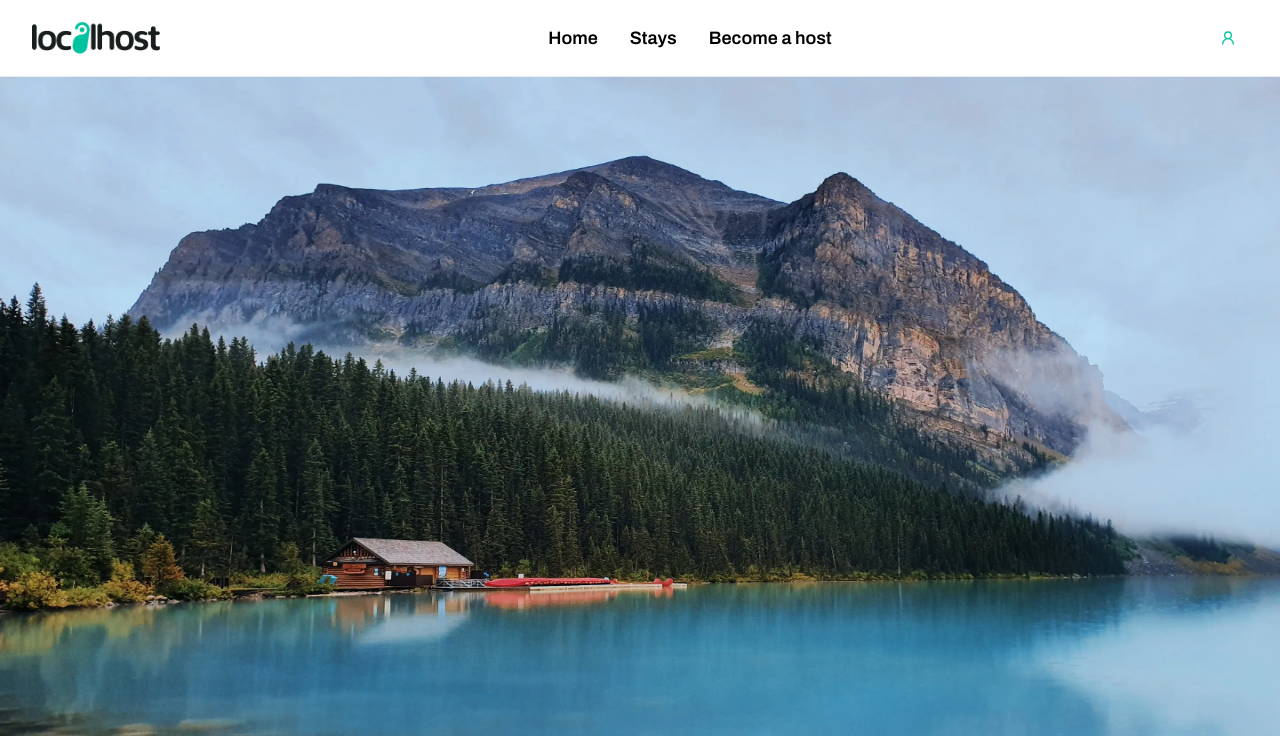
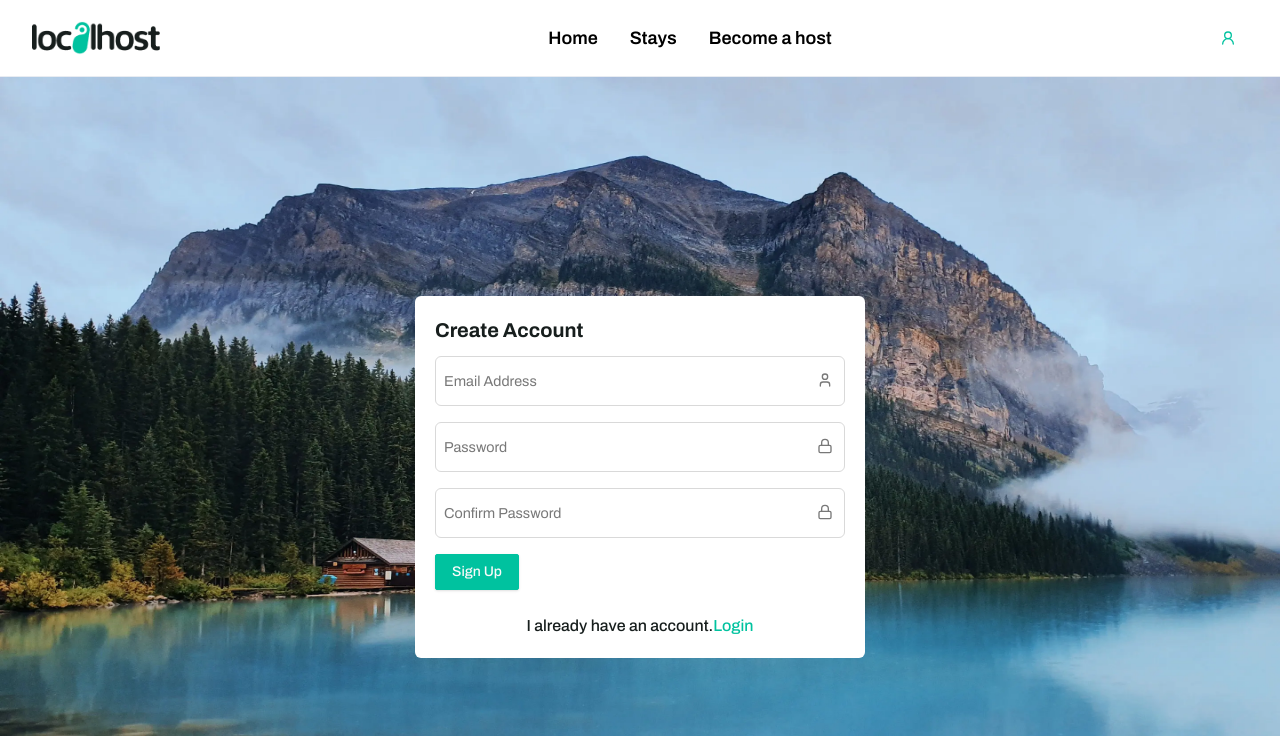
Before and after one commit to alaashalaby/Localhost-Website, a Next.js app: page /register in a window 1280 px wide. Shown: the top 736 px of the page. Built offline with nearby package versions, Linux system fonts and the light colour scheme.

Commit message:
Add Login , Register Page & reset defaults of input

```diff
--- a/src/app/globals.css
+++ b/src/app/globals.css
@@ -33,3 +33,10 @@
     @apply duration-500 ease-in-out;
   }
 }
+input,input:focus{
+  outline:0;
+}
+input::placeholder{
+  color:#787878;
+  font-size: 0.9em;
+}
--- a/src/app/login/page.tsx
+++ b/src/app/login/page.tsx
@@ -1,9 +1,15 @@
-import Image from "next/image";
 import bgImage from "../../../public/bgImage.webp";
+import LoginForm from "@/components/forms/LoginForm";
 export default function LoginPage() {
   return (
-    <div className="relative w-full h-screen">
-      <Image src={bgImage} fill priority alt="bgImage" />
+    <div
+      className="w-full h-screen bg-no-repeat bg-center flex items-center justify-center sm:px-3 md:px-0"
+      style={{
+        backgroundImage: `url(${bgImage.src})`,
+        backgroundSize: "100% 100vh",
+      }}
+    >
+      <LoginForm />
     </div>
   );
 }
--- a/src/app/register/page.tsx
+++ b/src/app/register/page.tsx
@@ -1,9 +1,16 @@
-import Image from "next/image";
+import RegisterForm from "@/components/forms/RegisterForm";
 import bgImage from "../../../public/bgImage.webp";
+
 export default function RegisterPage() {
   return (
-    <div className="relative w-full h-screen">
-      <Image src={bgImage} fill priority alt="bgImage" />
+    <div
+      className="w-full h-screen bg-no-repeat bg-center flex items-center justify-center sm:px-3 md:px-0"
+      style={{
+        backgroundImage: `url(${bgImage.src})`,
+        backgroundSize: "100% 100vh",
+      }}
+    >
+      <RegisterForm />
     </div>
   );
 }
```
